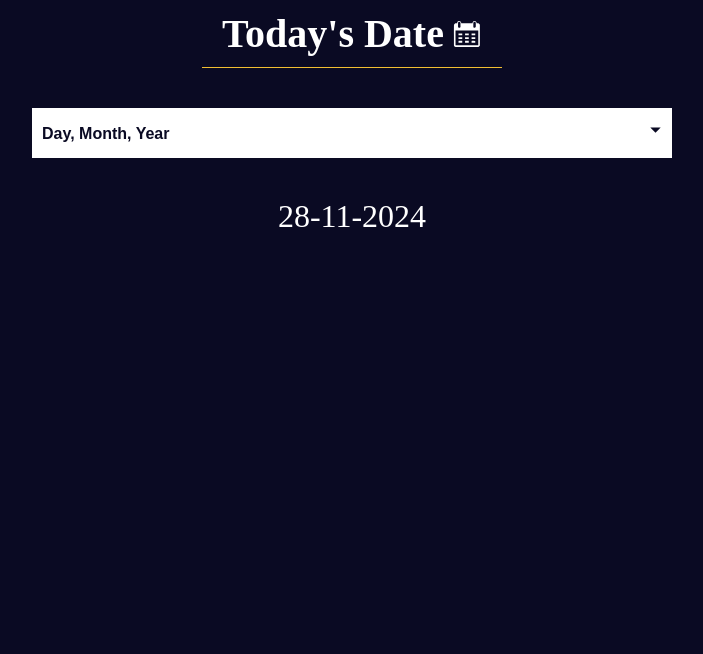
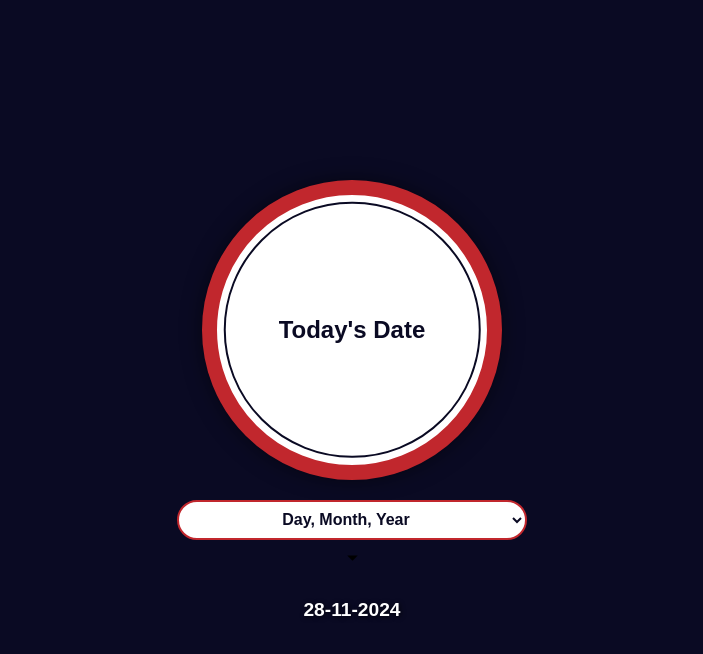
Before and after one commit to JackSawyerWATX/formattedDates, a plain HTML site: page index.html in a window 1280 px wide. Shown: the whole page, without its empty margins (288-991 px from the left). Drawn offline with Linux system fonts and the light colour scheme.

Commit message:
Restyled the project.

```diff
--- a/styles.css
+++ b/styles.css
@@ -1,3 +1,4 @@
+/* General Reset */
 *,
 *::before,
 *::after {
@@ -7,97 +8,121 @@
 }
 
 :root {
-    --dark-grey: #0a0a23;
-    --white: #ffffff;
-    --yellow: #f1be32;
+    --dark-grey: #0a0a23; /* Background color */
+    --white: #ffffff;    /* Clock face and text */
+    --red: #c1272d;      /* Colgate red for clock border */
+    --yellow: #f1be32;   /* Highlight color if needed */
 }
 
 body {
     color: var(--white);
     background-color: var(--dark-grey);
-}
-
-.title-container {
-    margin: 10px 0;
     display: flex;
     align-items: center;
     justify-content: center;
-    gap: 8px;
+    height: 100vh;
+    font-family: Arial, sans-serif;
+}
+
+main {
+    display: flex;
+    flex-direction: column;
+    align-items: center;
+}
+
+/* Circular Clock Design */
+.title-container {
+    position: relative;
+    width: 300px;
+    height: 300px;
+    background: var(--white);
+    border-radius: 50%;
+    border: 15px solid var(--red);
+    display: flex;
+    align-items: center;
+    justify-content: center;
+    box-shadow: 0 0 20px rgba(0, 0, 0, 0.5);
 }
 
 .title {
-    font-size: 2.5rem;
+    font-size: 1.5rem;
+    font-weight: bold;
+    color: var(--dark-grey);
+    text-align: center;
 }
 
 .date-svg {
-    width: 30px;
-    height: 30px;
+    display: none; /* SVG removed for simplicity */
+}
+
+/* Clock Border Markings */
+.title-container::before {
+    content: "";
+    position: absolute;
+    top: 50%;
+    left: 50%;
+    width: 95%;
+    height: 95%;
+    border: 2px solid var(--dark-grey);
+    border-radius: 50%;
+    transform: translate(-50%, -50%);
 }
 
 .divider {
-    margin: auto;
-    width: 300px;
-    height: 1px;
-    background-color: var(--yellow);
+    display: none; /* Divider no longer needed */
 }
 
+/* Dropdown Styling */
 .dropdown-container {
-    width: 50%;
-    margin: 40px auto;
+    margin-top: 20px;
     position: relative;
+    display: flex;
+    flex-direction: column;
+    align-items: center;
+    justify-content: center;
 }
 
 select {
-    display: block;
-    margin: 20px auto 0;
-    width: 100%;
-    height: 50px;
-    font-size: 100%;
+    width: 350px;
+    height: 40px;
+    font-size: 1rem;
     font-weight: bold;
+    text-align: center;
+    border: 2px solid var(--red);
+    border-radius: 20px;
+    background-color: var(--white);
+    color: var(--dark-grey);
+    outline: none;
     cursor: pointer;
-    background-color: var(--white);
-    border: none;
-    color: var(--dark-grey);
-    appearance: none;
-    padding: 10px;
-    padding-right: 38px;
-    -webkit-appearance: none;
-    -moz-appearance: none;
-    transition: color 0.3s ease, background-color 0.3s ease,
-        border-bottom-color 0.3s ease;
+    transition: all 0.3s ease;
 }
 
-.select-icon {
-    position: absolute;
-    top: 4px;
-    right: 4px;
-    width: 30px;
-    height: 36px;
-    pointer-events: none;
-    padding-left: 5px;
-    transition: background-color 0.3s ease, border-color 0.3s ease;
-}
-
-.select-icon svg.icon {
-    transition: fill 0.3s ease;
-    fill: var(--dark-grey);
+select:hover {
+    border-color: var(--yellow);
+    color: var(--red);
 }
 
 #current-date {
-    font-size: 2rem;
+    margin-top: 20px;
+    font-size: 1.2rem;
+    font-weight: bold;
+    color: var(--white);
+    text-shadow: 1px 1px 5px rgba(0, 0, 0, 0.7);
     text-align: center;
 }
 
+/* Responsive Adjustments */
 @media (max-width: 375px) {
     .title {
-        font-size: 2rem;
+        font-size: 1.2rem;
     }
 
-    .dropdown-container {
-        width: 80%;
+    .title-container {
+        width: 250px;
+        height: 250px;
     }
 
-    .date-svg {
-        display: none;
+    select {
+        width: 200px;
     }
 }
```
